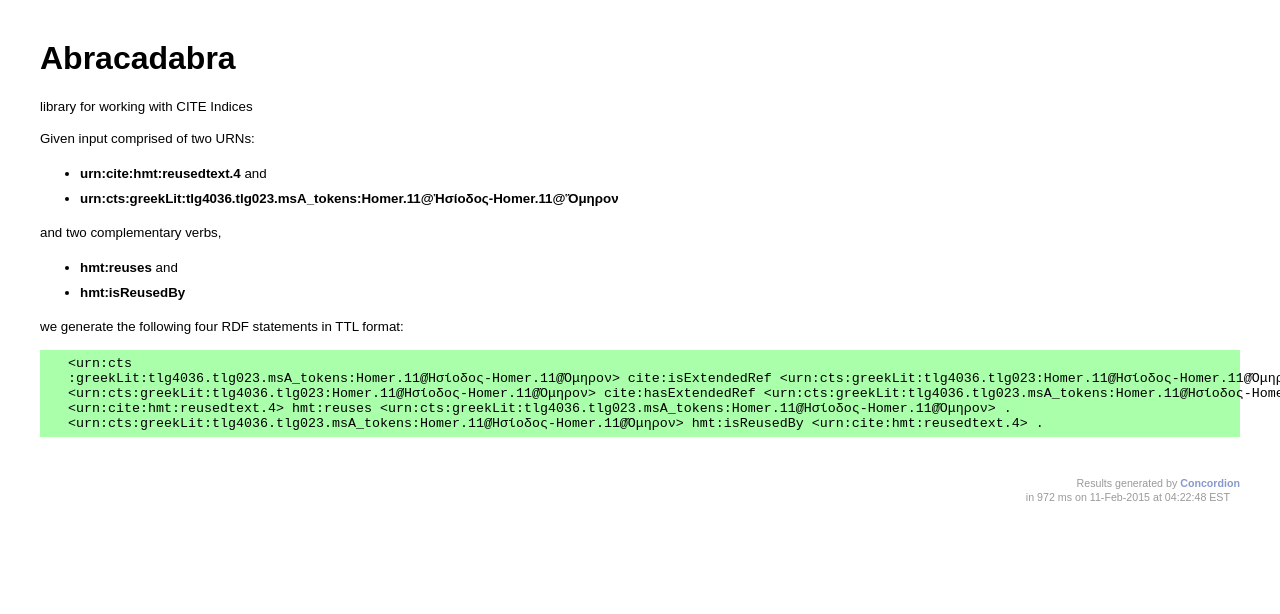
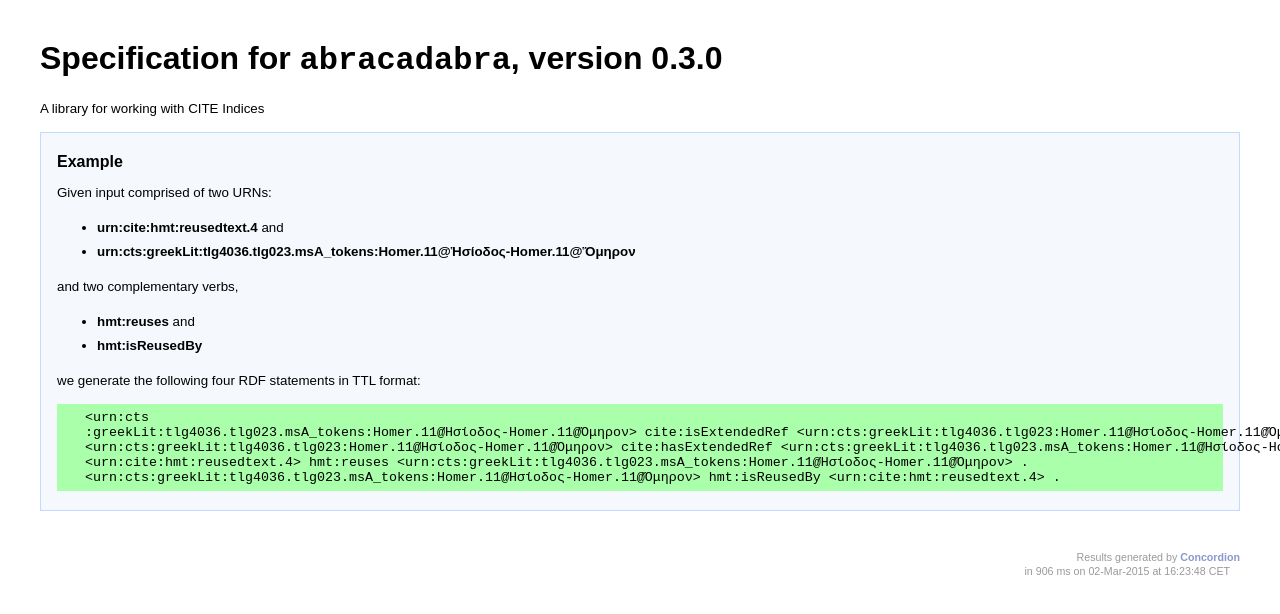
Before and after one commit to cite-architecture/abracadabra, a Jekyll site: the page specs/abracadabra/Abracadabra.html, which Jekyll copies as it is, in a window 1280 px wide. Shown: the top 614 px of the page. Built offline with Jekyll 4.4.1, drawn with Linux system fonts in a browser that asks for light colours; Markdown is read by kramdown in place of the engine named in the settings.

Commit message:
Update formatting of page

```diff
--- a/specs/abracadabra/Abracadabra.html
+++ b/specs/abracadabra/Abracadabra.html
@@ -163,8 +163,10 @@ ins {
 }
 </style><meta http-equiv="content-type" content="text/html; charset=UTF-8" />
 </head><body>
-    <h1>Abracadabra</h1>
-<p>library for working with CITE Indices</p>
+    <h1>Specification for <code>abracadabra</code>, version 0.3.0</h1>
+<p>A library for working with CITE Indices</p>
+<p><div class='example'></p>
+<h3>Example</h3>
 <p>Given input comprised of two URNs:</p>
 <ul>
 <li><strong concordion:set="#urn1">urn:cite:hmt:reusedtext.4</strong> and</li>
@@ -181,5 +183,6 @@ ins {
 &lt;urn:cts:greekLit:tlg4036.tlg023:Homer.11@Ἡσίοδος-Homer.11@Ὅμηρον&gt; cite:hasExtendedRef &lt;urn:cts:greekLit:tlg4036.tlg023.msA_tokens:Homer.11@Ἡσίοδος-Homer.11@Ὅμηρον&gt; .
 &lt;urn:cite:hmt:reusedtext.4&gt; hmt:reuses &lt;urn:cts:greekLit:tlg4036.tlg023.msA_tokens:Homer.11@Ἡσίοδος-Homer.11@Ὅμηρον&gt; .
 &lt;urn:cts:greekLit:tlg4036.tlg023.msA_tokens:Homer.11@Ἡσίοδος-Homer.11@Ὅμηρον&gt; hmt:isReusedBy &lt;urn:cite:hmt:reusedtext.4&gt; .</pre>
-<div class="footer">Results generated by <a href="http://www.concordion.org" style="font-weight: bold; text-decoration: none; color: #89C;">Concordion</a><div class="testTime">in 972 ms on 11-Feb-2015 at 04:22:48 EST</div></div></body>
+<p></div></p>
+<div class="footer">Results generated by <a href="http://www.concordion.org" style="font-weight: bold; text-decoration: none; color: #89C;">Concordion</a><div class="testTime">in 906 ms on 02-Mar-2015 at 16:23:48 CET</div></div></body>
 </html>
```
